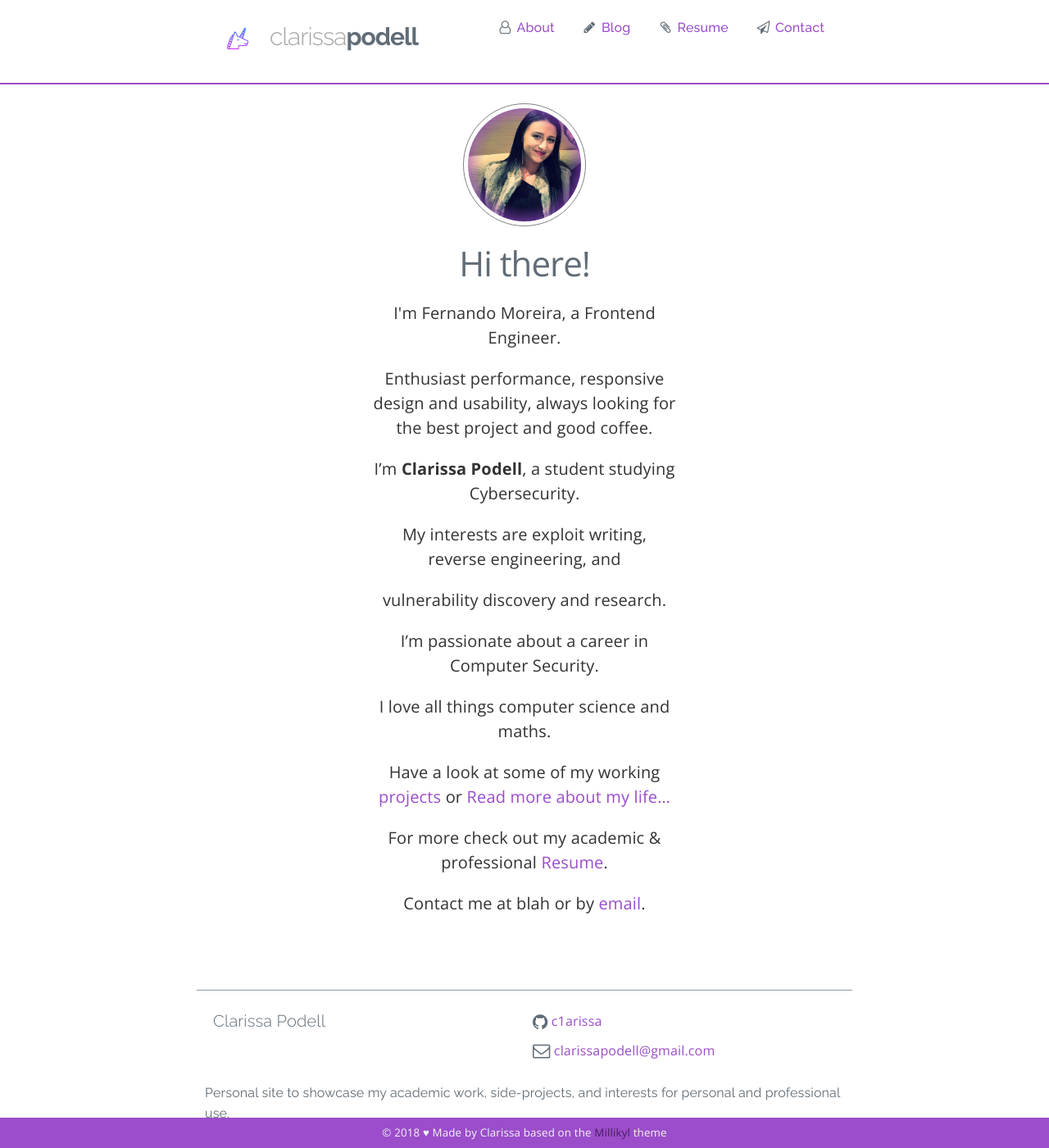
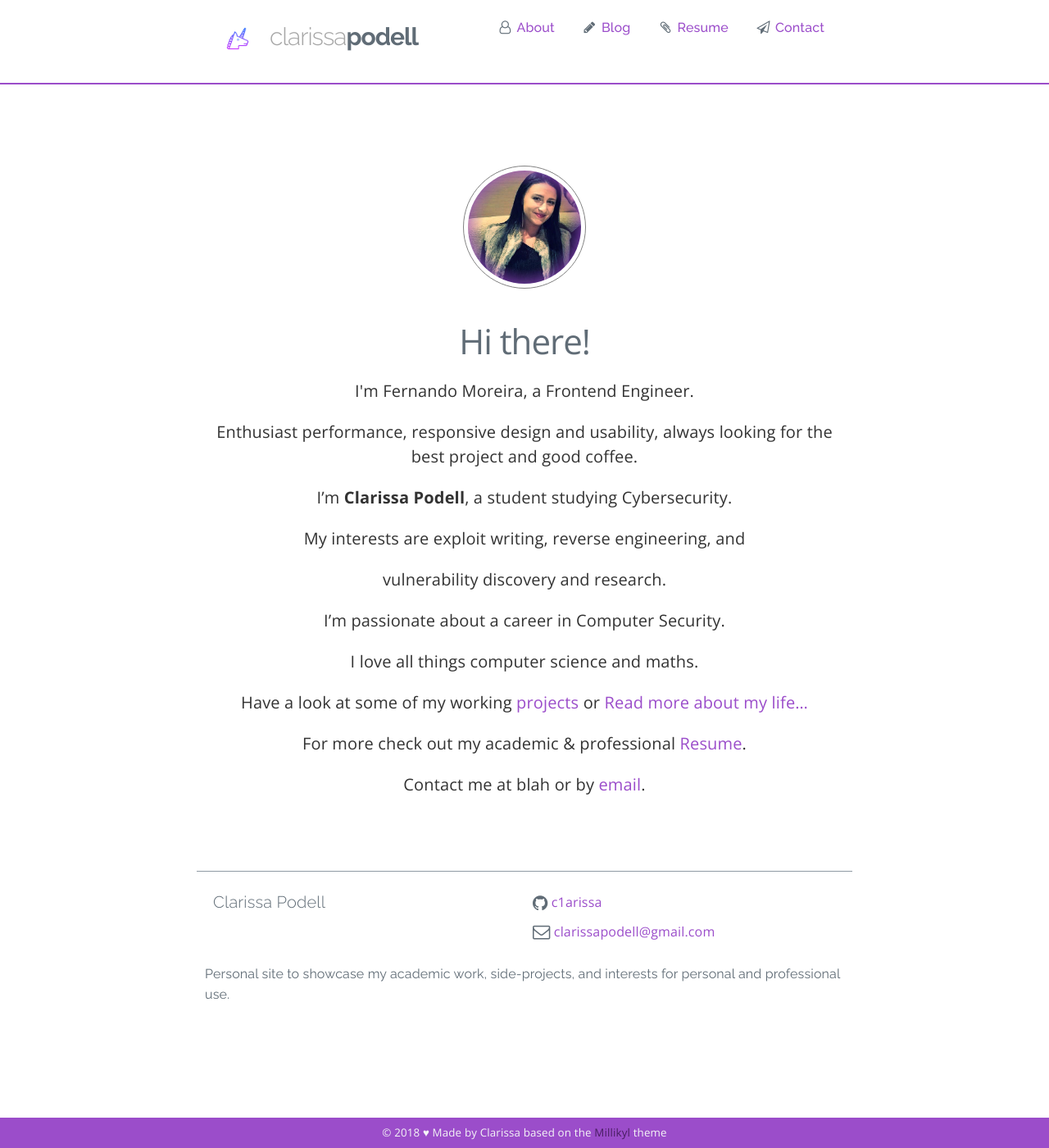
Before and after one commit to c1arissa/c1arissa.github.io, a Jekyll site: the page built from index.md, in a window 1280 px wide and 1400 px high. Shown: the whole window at 82% size. Built offline with Jekyll 4.4.1, drawn with Linux system fonts in a browser that asks for light colours.

Commit message:
Update main.scss

```diff
--- a/css/main.scss
+++ b/css/main.scss
@@ -333,7 +333,7 @@ h3 {
 
 .hero {
   margin: auto;
-  max-width: 420px;
+  max-width: 800px;
   display: table;
   width: 100%;
   height: 100%;
@@ -344,8 +344,8 @@ h3 {
 	  max-width: 768px;
   }
 
-  @include media-query($desktop) {
-	  max-width: 960px;
+  @include media-query($phone-large) {
+	  max-width: 420px;
   }
 
 }
```
